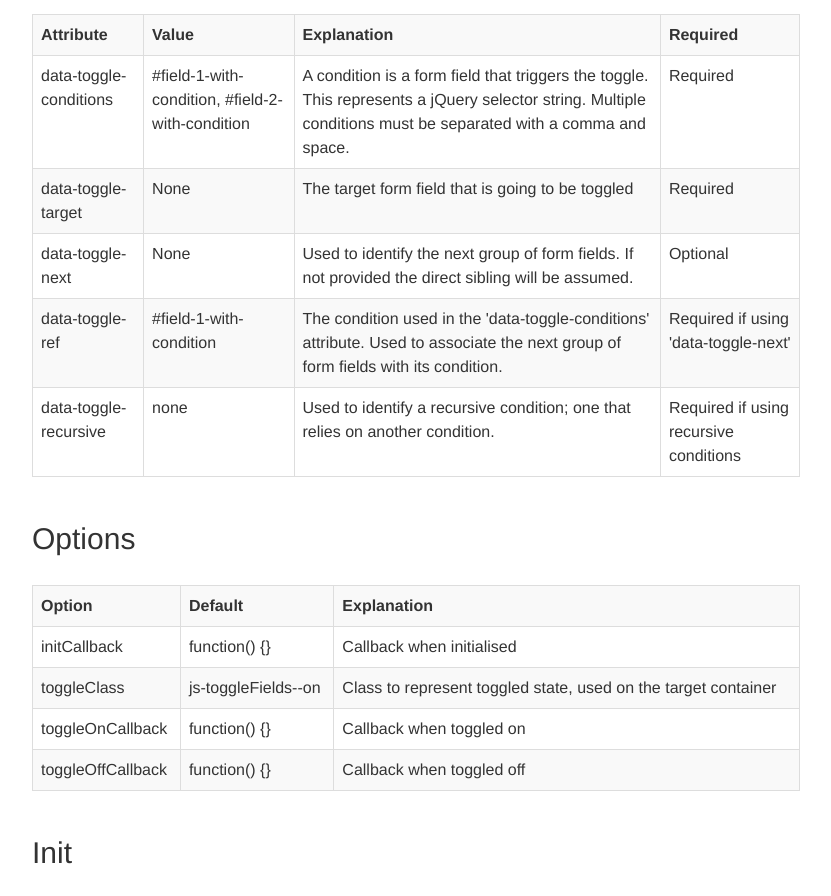
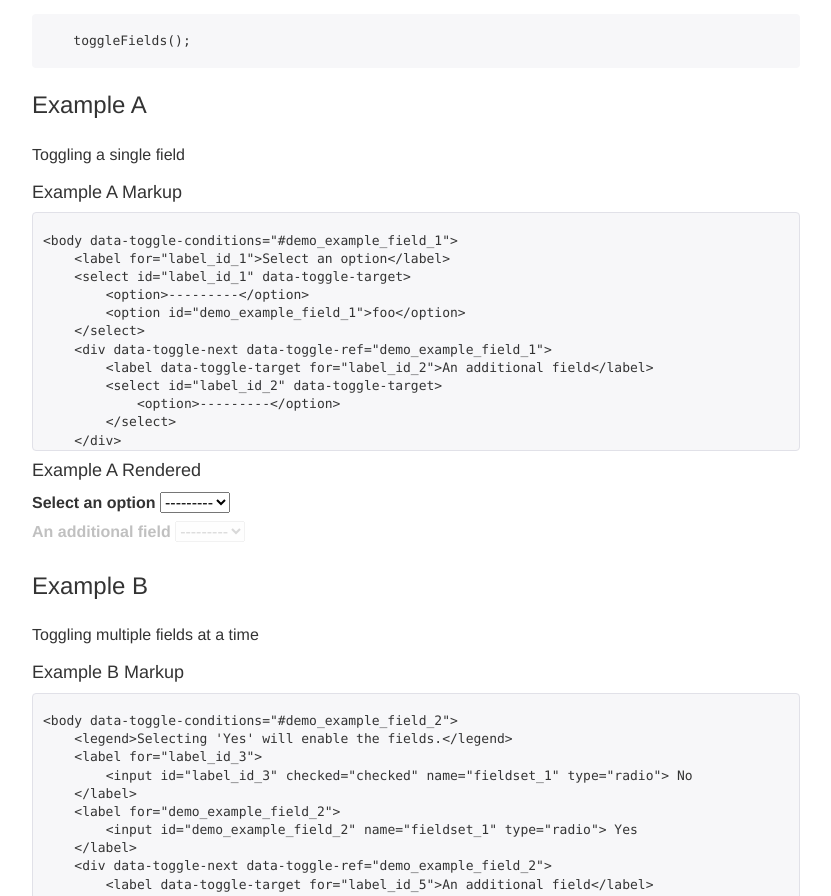
Before and after one commit to nomensa/jquery.toggle-fields, a website: page index.html in a window 1280 px wide. Shown: the part 249-1145 px from the top of the page, without its empty margins (224-1055 px from the left). Drawn offline with Linux system fonts and the light colour scheme.

Commit message:
Removed duplicated documentation

```diff
--- a/index.html
+++ b/index.html
@@ -19,85 +19,16 @@
             <h1>jQuery Toggle Fields</h1>
             <p>Adds form logic to hide form fields.</p>
 
-            <h2> HTML markup </h2>
-            <table>
-                <tr>
-                    <th>Attribute</th>
-                    <th>Value</th>
-                    <th>Explanation</th>
-                    <th>Required</th>
-                </tr>
-                <tr>
-                    <td>data-toggle-conditions</td>
-                    <td>#field-1-with-condition, #field-2-with-condition</td>
-                    <td>A condition is a form field that triggers the toggle. This represents a jQuery selector string. Multiple conditions must be separated with a comma and space.</td>
-                    <td>Required</td>
-                </tr>
-                <tr>
-                    <td>data-toggle-target</td>
-                    <td>None</td>
-                    <td>The target form field that is going to be toggled</td>
-                    <td>Required</td>
-                </tr>
-                <tr>
-                    <td>data-toggle-next</td>
-                    <td>None</td>
-                    <td>Used to identify the next group of form fields. If not provided the direct sibling will be assumed.</td>
-                    <td>Optional</td>
-                </tr>
-                <tr>
-                    <td>data-toggle-ref</td>
-                    <td>#field-1-with-condition</td>
-                    <td>The condition used in the 'data-toggle-conditions' attribute. Used to associate the next group of form fields with its condition.</td>
-                    <td>Required if using 'data-toggle-next'</td>
-                </tr>
-                <tr>
-                    <td>data-toggle-recursive</td>
-                    <td>none</td>
-                    <td>Used to identify a recursive condition; one that relies on another condition.</td>
-                    <td>Required if using recursive conditions</td>
-                </tr>
-            </table>
-
-            <h2>Options</h2>
-            <table>
-                <tr>
-                    <th>Option</th>
-                    <th>Default</th>
-                    <th>Explanation</th>
-                </tr>
-                <tr>
-                    <td>initCallback</td>
-                    <td>function() {}</td>
-                    <td>Callback when initialised</td>
-                </tr>
-                <tr>
-                    <td>toggleClass</td>
-                    <td>js-toggleFields--on</td>
-                    <td>Class to represent toggled state, used on the target container</td>
-                </tr>
-                <tr>
-                    <td>toggleOnCallback</td>
-                    <td>function() {}</td>
-                    <td>Callback when toggled on</td>
-                </tr>
-                <tr>
-                    <td>toggleOffCallback</td>
-                    <td>function() {}</td>
-                    <td>Callback when toggled off</td>
-                </tr>
-            </table>
-
-            <h2> Init </h2>
+            <h2> Examples </h2>
 <pre>
     <code data-language="javascript">toggleFields();
     </code>
 </pre>
 
-            <h2>Example A</h2>
+            <h3>Example A</h3>
             <p>Toggling a single field</p>
 
-            <h3>Example A Markup </h3>
+            <h4>Example A Markup </h4>
 <pre class="prettyprint">
 &lt;body data-toggle-conditions="#demo_example_field_1"&gt;
     &lt;label for="label_id_1"&gt;Select an option&lt;/label&gt;
@@ -112,7 +43,7 @@
         &lt;/select&gt;
     &lt;/div&gt;
 </pre>
-            <h3>Example A Rendered</h3>
+            <h4>Example A Rendered</h4>
             <form>
                 <label for="label_id_1">Select an option</label>
                 <select id="label_id_1" data-toggle-target>
@@ -127,10 +58,10 @@
                 </div>
             </form>
 
-            <h2>Example B</h2>
+            <h3>Example B</h3>
             <p>Toggling multiple fields at a time</p>
 
-            <h3>Example B Markup</h3>
+            <h4>Example B Markup</h4>
 <pre class="prettyprint">
 &lt;body data-toggle-conditions="#demo_example_field_2"&gt;
     &lt;legend&gt;Selecting 'Yes' will enable the fields.&lt;/legend&gt;
@@ -152,7 +83,7 @@
     &lt;/div>
 </pre>
 
-            <h3>Example B Rendered</h3>
+            <h4>Example B Rendered</h4>
             <form>
                 <label for="label_id_3"><input id="label_id_3" checked="checked" name="fieldset_1" type="radio"> No</label>
                 <label for="demo_example_field_2"><input id="demo_example_field_2" name="fieldset_1" type="radio"> Yes</label>
@@ -168,9 +99,9 @@
                 </div>
             </form>
 
-            <h2>Example C</h2>
+            <h3>Example C</h3>
             <p>Recursive toggle.</p>
-            <h3>Example C Markup</h3>
+            <h4>Example C Markup</h4>
 
 <pre class="prettyprint">
 &lt;body data-toggle-conditions="#demo_example_field_3, #demo_example_field_4, #demo_example_field_5"&gt;
@@ -197,7 +128,7 @@
         &lt;p&gt;Foo paragraph that belongs to the third toggle.&lt;/p&gt;
     &lt;/div&gt;
 </pre>
-            <h3>Example C Rendered</h3>
+            <h4>Example C Rendered</h4>
             <form>
                 <label for="label_id_7">First toggle</label>
                 <select id="label_id_7" data-toggle-target>
```
